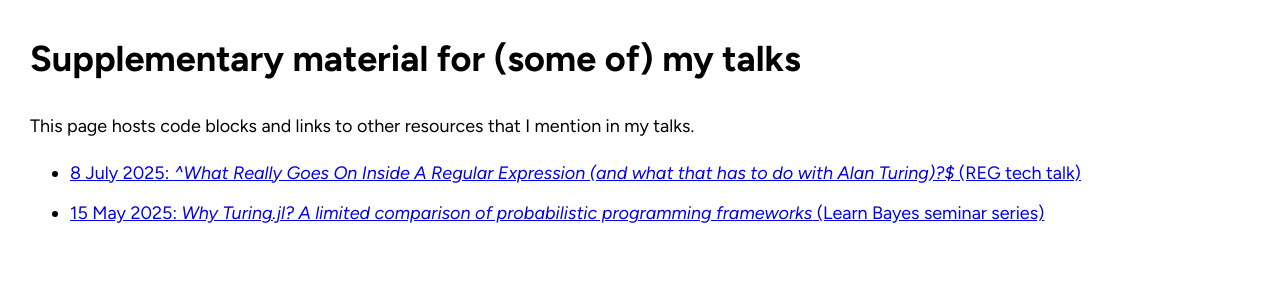
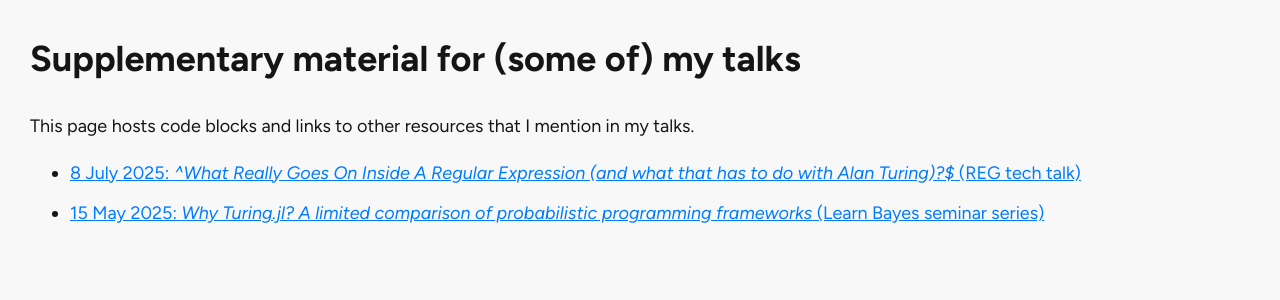
Before and after one commit to penelopeysm/talk, a SvelteKit app: page / in a window 1280 px wide. Shown: the top 300 px of the page. Built offline with nearby package versions, Linux system fonts and the light colour scheme.

Commit message:
fix dark mode

```diff
--- a/src/lib/CodeExample.svelte
+++ b/src/lib/CodeExample.svelte
@@ -50,7 +50,9 @@
 	button.copy {
 		font-family: inherit;
 		padding: 4px 8px;
-		border: 1.5px solid black;
+		border: 1.5px solid var(--text);
+		color: var(--text);
+		background-color: var(--background);
 		border-radius: 5px;
 		cursor: pointer;
 		transition: background-color 0.3s ease;
@@ -61,6 +63,6 @@
 		font-size: 0.8em;
 	}
 	button.copy:hover {
-		background-color: #f3f3f3;
+		background-color: var(--button-background-hover);
 	}
 </style>
--- a/src/lib/InfoBox.svelte
+++ b/src/lib/InfoBox.svelte
@@ -22,6 +22,7 @@
 		border-radius: 10px;
 		padding: 10px 20px;
 		font-size: 0.9em;
+		color: var(--text);
 
 		h3 {
 			margin: 0;
@@ -33,10 +34,10 @@
 	}
 
 	div.info {
-		background-color: #e0f7fa;
+		background-color: var(--info-box-background);
 	}
 
 	div.warning {
-		background-color: #f9d4e2;
+		background-color: var(--warning-box-background);
 	}
 </style>
--- a/src/routes/+layout.svelte
+++ b/src/routes/+layout.svelte
@@ -1,11 +1,24 @@
 <script lang="ts">
-    import { base } from '$app/paths';
-    let { children } = $props();
+	import { base } from '$app/paths';
+	let { children } = $props();
 </script>
 
 <svelte:head>
-    <title>Talks</title>
-    <link rel="stylesheet" href="{base}/main.css" />
+	<title>Talks</title>
+	<link rel="stylesheet" href="{base}/main.css" />
 </svelte:head>
 
 {@render children()}
+
+<style>
+	:global(html) {
+		background-color: var(--background);
+		color: var(--text);
+	}
+	:global(a:link) {
+		color: var(--a-link);
+	}
+	:global(a:visited) {
+		color: var(--a-visited);
+	}
+</style>
--- a/src/routes/250515-ppls/+page.svelte
+++ b/src/routes/250515-ppls/+page.svelte
@@ -13,14 +13,8 @@
 	import Submodel from './Submodel.svelte';
 	import AD from './AD.svelte';
 	import ManualAD from './ManualAD.svelte';
-
-	import atomOneLight from 'svelte-highlight/styles/atom-one-light';
 	import { base } from '$app/paths';
 </script>
-
-<svelte:head>
-	{@html atomOneLight}
-</svelte:head>
 
 {#snippet backToTop()}
 	<a href="#toc">Back to top</a>
--- a/static/main.css
+++ b/static/main.css
@@ -1,4 +1,7 @@
 @import url('https://fonts.googleapis.com/css2?family=Figtree:ital,wght@0,300..900;1,300..900&family=Fira+Code:wght@300..700&display=swap');
+
+@import "https://unpkg.com/@highlightjs/cdn-assets@11.11.1/styles/atom-one-light.min.css" screen and (prefers-color-scheme: light);
+@import "https://unpkg.com/@highlightjs/cdn-assets@11.11.1/styles/atom-one-dark.min.css" screen and (prefers-color-scheme: dark);
 
 body {
     margin: 30px;
@@ -24,3 +27,26 @@ code {
     margin: 0 2px;
     font-size: 0.9em;
 }
+
+@media screen and (prefers-color-scheme: light) {
+    html {
+        --background: #f8f8f8;
+        --text: #151515;
+        --info-box-background: #e0f7fa;
+        --warning-box-background: #f9d4e2;
+        --button-background-hover: #eaeaea;
+        --a-link: #007bff;
+        --a-visited: #9652c4;
+    }
+}
+@media screen and (prefers-color-scheme: dark) {
+    html {
+        --background: #1e1e1e;
+        --text: #d8d8d8;
+        --info-box-background: #137582;
+        --warning-box-background: #7f1f59;
+        --button-background-hover: #505050;
+        --a-link: #b5e3f4;
+        --a-visited: #d8b5f4;
+    }
+}
```
Also changed, not shown: src/app.html (indentation only).
